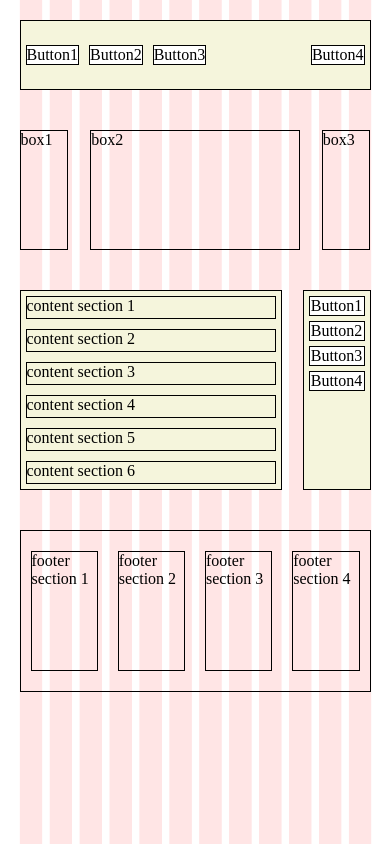
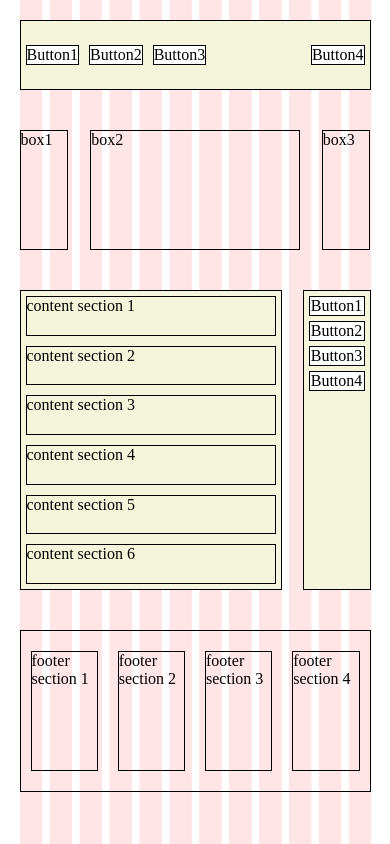
Before and after one commit to eyahya-khan/css-grid, a plain HTML site: page index.html in a window 390 px wide. Drawn offline with Linux system fonts and the light colour scheme.

Commit message:
flexbox without media query

```diff
--- a/css/style.css
+++ b/css/style.css
@@ -16,8 +16,7 @@ width: 100%;}
     width: 90%;
     margin: 20px auto;
     display: flex;
-    flex-grow: 0;
-    flex-shrink: 0;}
+flex: 0 1 auto;}
 
 .section3{margin: 0px 22px;}
 
@@ -43,7 +42,7 @@ justify-content:flex-end;}
 .section5{
     background-color: #f5f5dc;
     margin-right: 21px;
-    height: 200px;
+    height: 300px;
     display: flex;
    flex-wrap: wrap;
     justify-content: space-between;}
@@ -57,12 +56,11 @@ justify-content:flex-end;}
     background-color: #f5f5dc;
     text-align: center;
     width: 31%;
-    height: 200px;}
+    height: 300px;}
 
 .section7,.section8,.section9,.section10 {margin: 20px 10px;}
 
-.container2{height: 200px;}
-
+.container2{height: 300px;}
 
 .container3{
     border: 1px solid #000000;}
```
